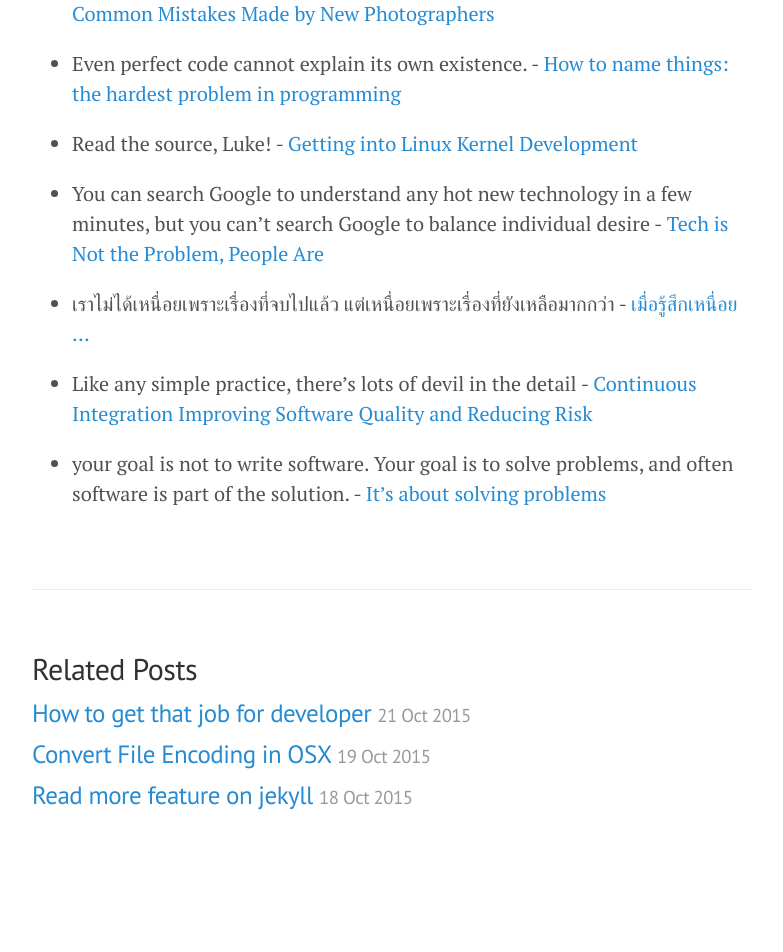
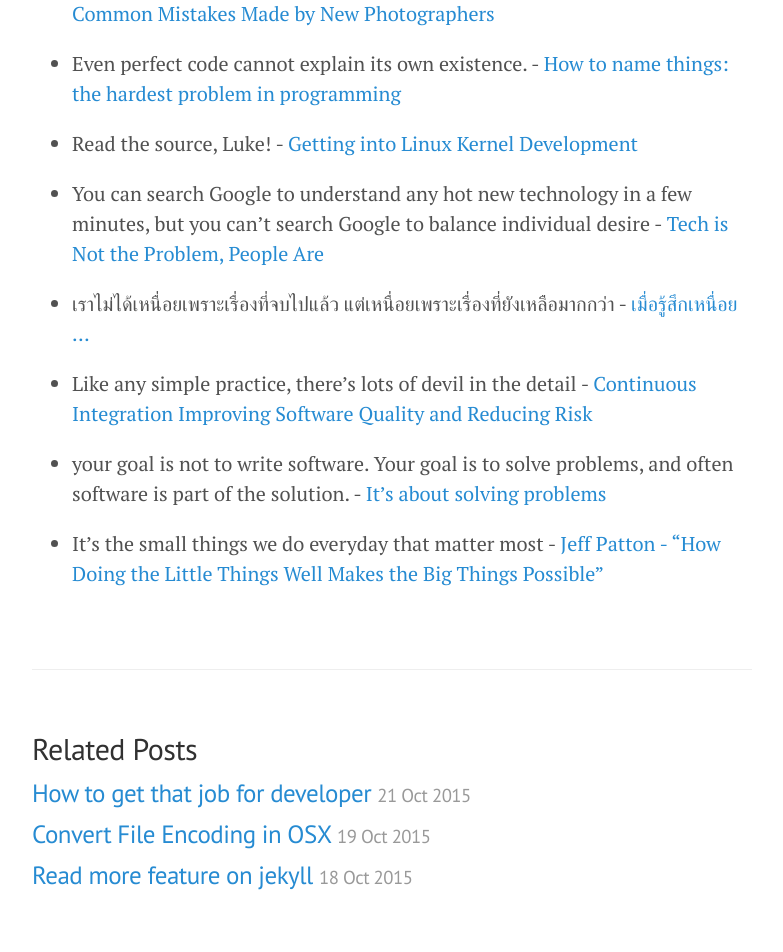
Before and after one commit to ibotdotout/ibotdotout.github.io, a Jekyll site: the page built from _posts/2014-11-26-dev-quotes.md, in a window 1280 px wide. Shown: the part 763-1715 px from the top of the page, without its empty margins (248-1031 px from the left). Built offline with Jekyll 4.4.1, drawn with Linux system fonts in a browser that asks for light colours; nearby versions of some CDN libraries; Markdown is read by kramdown in place of the engine named in the settings; before the commit the page ends 1635 px from its top, so only the background shows below that.

Commit message:
Add new quote

```diff
--- a/_posts/2014-11-26-dev-quotes.md
+++ b/_posts/2014-11-26-dev-quotes.md
@@ -31,3 +31,5 @@ minutes, but you can't search Google to balance individual desire -
 * Like any simple practice, there's lots of devil in the detail - [Continuous Integration Improving Software Quality and Reducing Risk](http://martinfowler.com/books/duvall.html)
 
 *  your goal is not to write software. Your goal is to solve problems, and often software is part of the solution. - [It’s about solving problems](http://sicpers.info/2014/01/its-about-solving-problems/)
+
+* It’s the small things we do everyday that matter most - [Jeff Patton - "How Doing the Little Things Well Makes the Big Things Possible"](https://www.youtube.com/watch?v=iM9FLxico1I)
```
